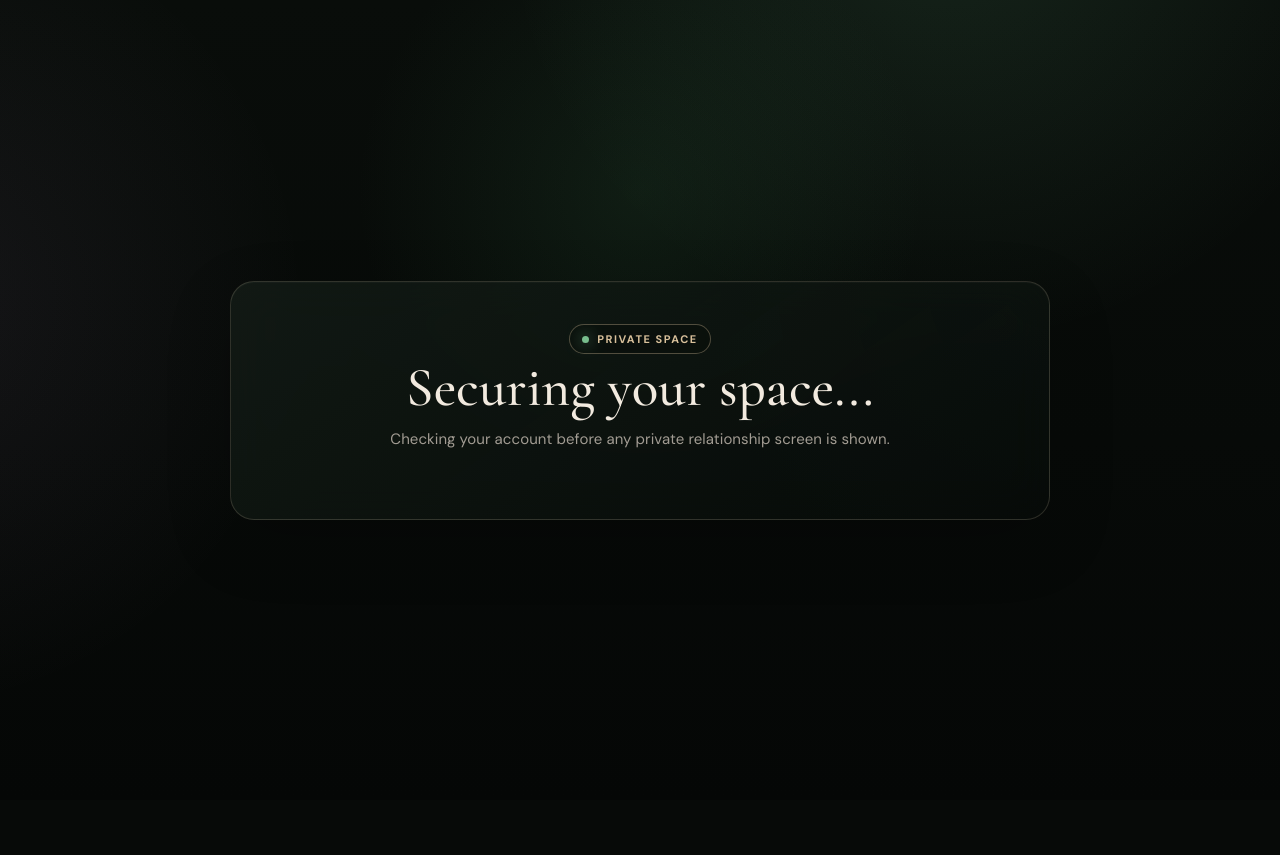
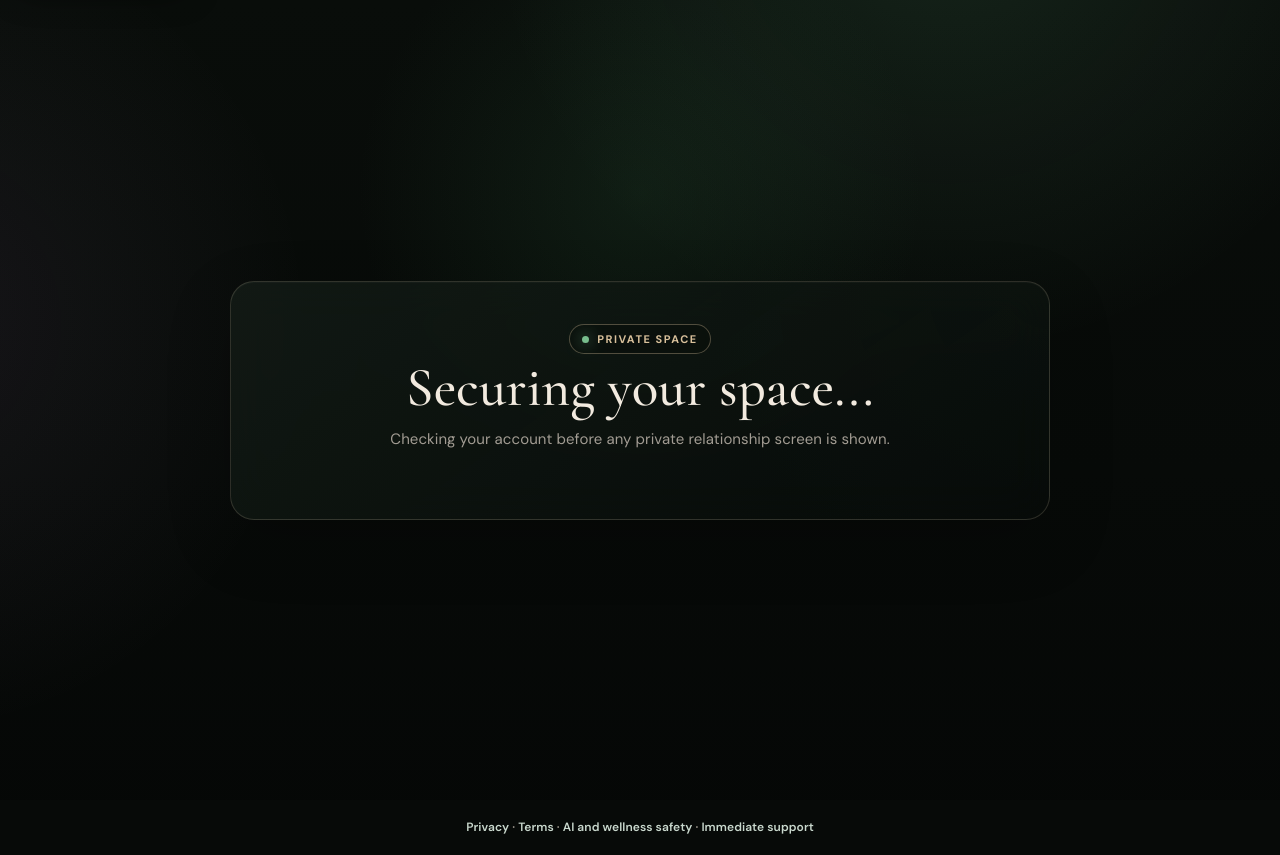
Before and after one commit to officialtreytrizzy-lab/Therapy, a website: page public/index.html in a window 1280 px wide. Before the commit the page ends 800 px from the top, so only its background shows below. Drawn offline with nearby package versions, Linux system fonts and the light colour scheme; no server answers.

Commit message:
feat: mount accessibility and policy surfaces

```diff
--- a/public/index.html
+++ b/public/index.html
@@ -20,6 +20,8 @@
   <link rel="stylesheet" href="/experience-polish.css" />
   <link rel="stylesheet" href="/real-loop.css?v=20260721-2" />
   <link rel="stylesheet" href="/premium-motion.css?v=20260722">
+  <link rel="stylesheet" href="/accessibility.css?v=20260731">
+  <link rel="stylesheet" href="/legal.css?v=20260731">
 </head>
 <body>
   <div id="app"></div>
@@ -39,5 +41,7 @@
   <script src="/inclusive-foundation.js?v=20260721-2"></script>
   <script src="/real-loop.js?v=20260721-2"></script>
   <script defer src="/premium-motion.js?v=20260722"></script>
+  <script defer src="/accessibility-hardening.js?v=20260731"></script>
+  <script defer src="/legal-links.js?v=20260731"></script>
 </body>
 </html>
```
